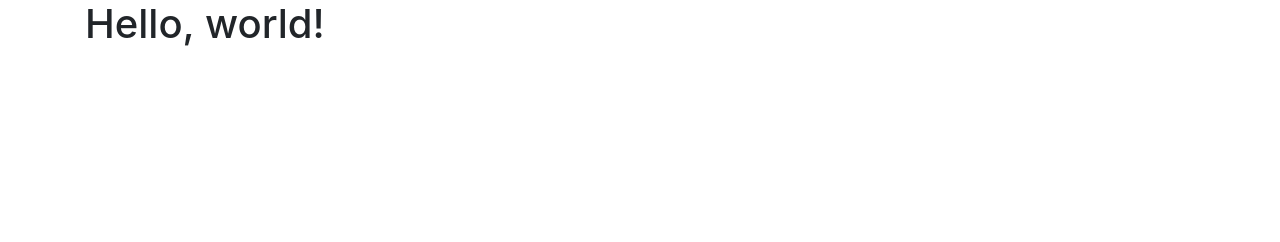
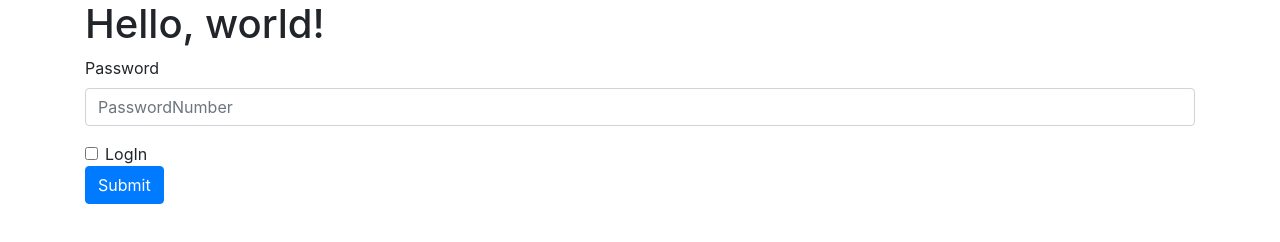
Before and after one commit to olliedodger/olliedodger.github.io, a plain HTML site: page index.html in a window 1280 px wide. Drawn offline with nearby package versions, Linux system fonts and the light colour scheme.

Commit message:
Update index.html

```diff
--- a/index.html
+++ b/index.html
@@ -14,6 +14,18 @@
     <div class="container">
   <!-- Content here -->
           <h1>Hello, world!</h1>
+          <form>
+  <div class="form-group">
+    <label for="exampleInputPassword1">Password</label>
+    <input type="password" class="form-control" id="exampleInputPassword1" placeholder="PasswordNumber">
+  </div>
+  <div class="form-check">
+    <input type="checkbox" class="form-check-input" id="exampleCheck1">
+    <label class="form-check-label" for="exampleCheck1">LogIn</label>
+  </div>
+  <button type="submit" class="btn btn-primary">Submit</button>
+</form>
+
     </div>
 
     <!-- Optional JavaScript -->
```
